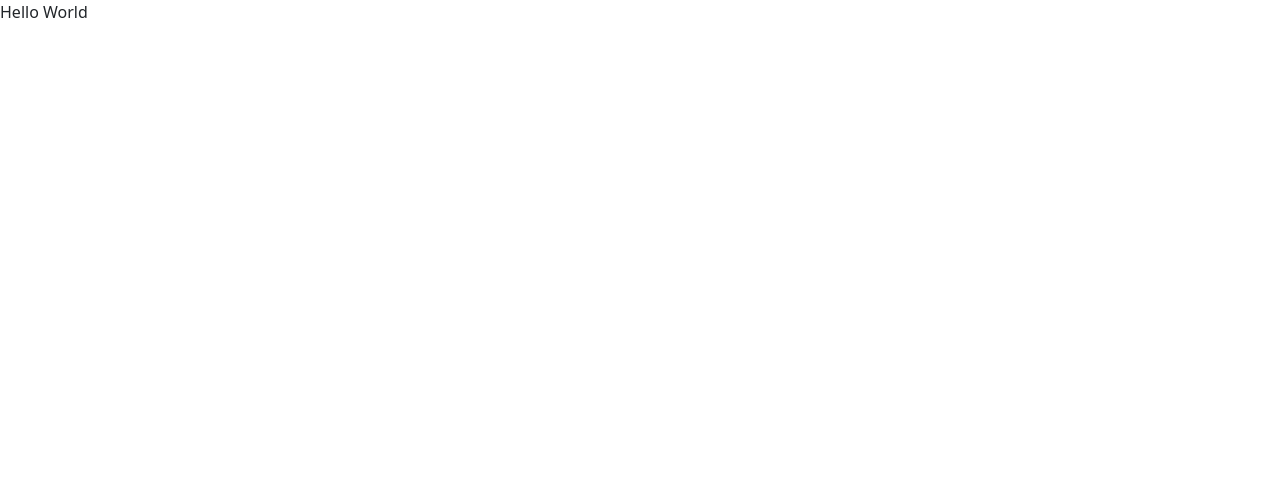
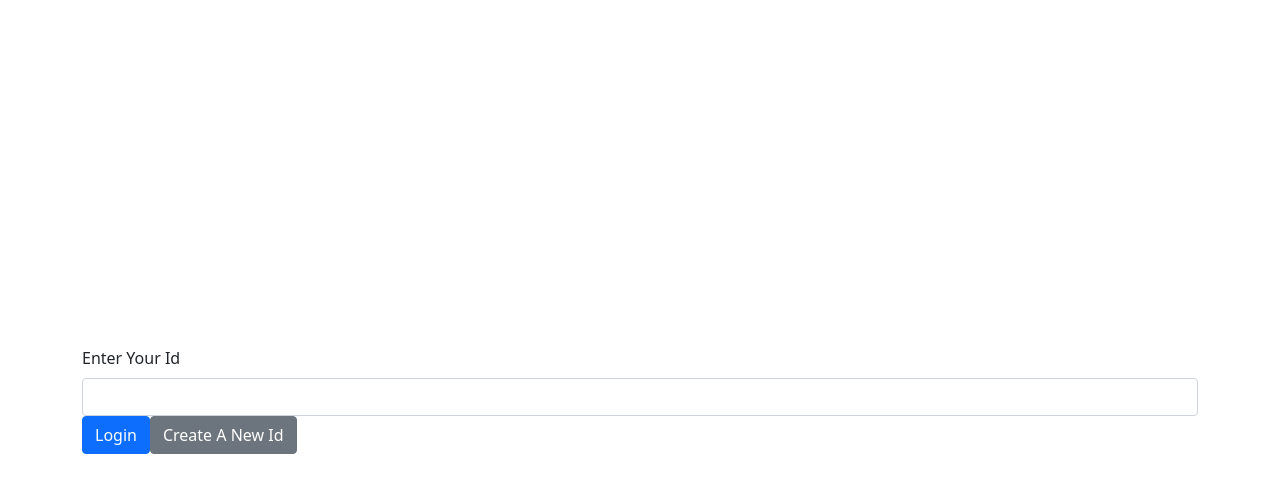
Before and after one commit to praz99/react_messanger, a React (Create React App) app: page / in a window 1280 px wide. Shown: the top 492 px of the page. Built offline with nearby package versions, Linux system fonts and the light colour scheme.

Commit message:
Add input field and buttons inside Login component

```diff
--- a/src/components/App.js
+++ b/src/components/App.js
@@ -1,5 +1,7 @@
+import Login from "./Login";
+
 function App() {
-  return "Hello World";
+  return <Login />;
 }
 
 export default App;
--- a/src/components/Login.js
+++ b/src/components/Login.js
@@ -1,7 +1,20 @@
-import React from 'react';
+import React, { useRef } from 'react';
+import { Container, Form, Button } from 'react-bootstrap';
 
 function Login() {
-  return <></>;
+  const idRef = useRef();
+  return (
+    <Container className="align-items-center d-flex" style={{ height: '100vh' }}>
+      <Form className="w-100">
+        <Form.Group>
+          <Form.Label>Enter Your Id</Form.Label>
+          <Form.Control type="text" ref={idRef} required />
+        </Form.Group>
+        <Button type="submit" className="mr-2">Login</Button>
+        <Button variant="secondary">Create A New Id</Button>
+      </Form>
+    </Container>
+  );
 }
 
 export default Login;
```
